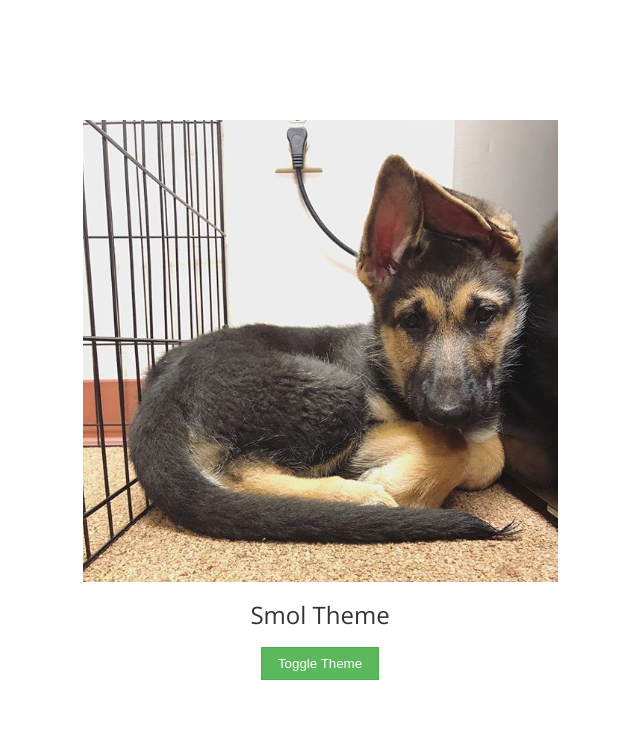
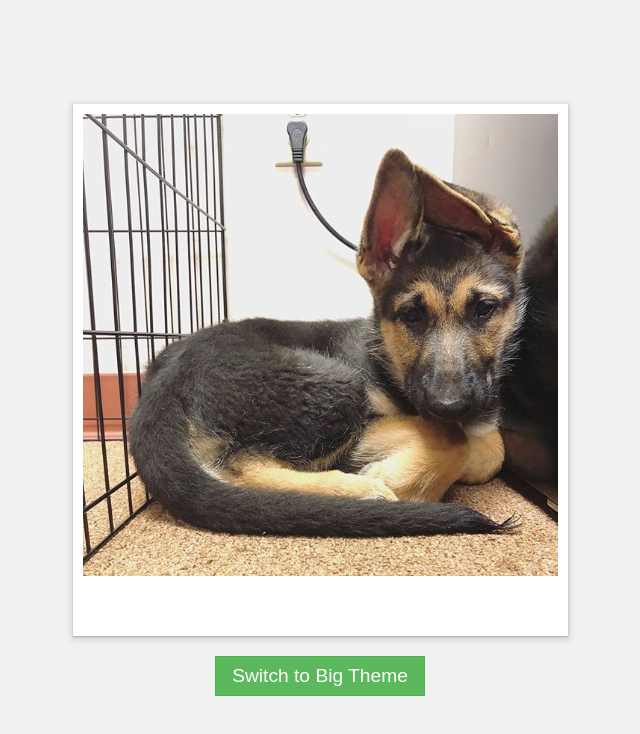
Before and after one commit to jacobsowles/react-context-api-demo, a React (Create React App) app: page / in a window 1280 px wide. Shown: the top 734 px of the page, without its empty margins (320-960 px from the left). Built offline with nearby package versions, Linux system fonts and the light colour scheme.

Commit message:
styles: visual tweaks

```diff
--- a/src/components/App/App.css
+++ b/src/components/App/App.css
@@ -6,13 +6,3 @@
   height: 100vh;
   justify-content: center;
 }
-
-.app__smol {
-  background-color: #ffffff;
-  color: #333333;
-}
-
-.app__big {
-  background-color: #333333;
-  color: #ffffff;
-}
--- a/src/components/ThemeIndicator/ThemeIndicator.css
+++ b/src/components/ThemeIndicator/ThemeIndicator.css
@@ -1,13 +1,7 @@
 .theme-indicator {
-  font-weight: 300;
+  background: #ffffff;
+  box-shadow: 0 1px 2px 0 rgba(60, 64, 67, 0.3),
+    0 2px 6px 2px rgba(60, 64, 67, 0.15);
+  margin-bottom: 20px;
+  padding: 10px 10px 60px 10px;
 }
-
-.theme-indicator__smol {
-  color: #333333;
-  font-size: 1.5em;
-}
-
-.theme-indicator__big {
-  color: #ffffff;
-  font-size: 3em;
-}
--- a/src/components/ThemeIndicator/ThemeIndicator.js
+++ b/src/components/ThemeIndicator/ThemeIndicator.js
@@ -1,27 +1,14 @@
-import classNames from "classnames";
 import React from "react";
 
 import withTheme from "../../withTheme";
 import "./ThemeIndicator.css";
 
-const ThemeIndicator = ({ themeContext }) => {
-  return (
-    <>
-      <img
-        src={`./${themeContext.name}-puppy.png`}
-        alt={`${themeContext.name} puppy`}
-      />
-      <h1
-        className={classNames(
-          "theme-indicator",
-          `theme-indicator__${themeContext.name}`
-        )}
-      >
-        {themeContext.name.charAt(0).toUpperCase() + themeContext.name.slice(1)}{" "}
-        Theme
-      </h1>
-    </>
-  );
-};
+const ThemeIndicator = ({ themeContext }) => (
+  <img
+    alt={`${themeContext.name} puppy`}
+    className="theme-indicator"
+    src={`./${themeContext.name}-puppy.png`}
+  />
+);
 
 export default withTheme(ThemeIndicator);
--- a/src/components/ThemeToggle/ThemeToggle.css
+++ b/src/components/ThemeToggle/ThemeToggle.css
@@ -1,31 +1,15 @@
 .theme-toggle {
-  border: 1px solid #e6e6e6;
+  background-color: #5cb85c;
+  border: 1px solid #4cae4c;
+  color: #ffffff;
+  font-size: 1.2em;
+  font-weight: 300;
   padding: 8px 16px;
 }
 
 .theme-toggle:hover {
+  background-color: #449d44;
+  border-color: #398439;
   cursor: pointer;
   transition: 0.3s;
 }
-
-.theme-toggle__smol {
-  background-color: #5cb85c;
-  border-color: #4cae4c;
-  color: #ffffff;
-}
-
-.theme-toggle__smol:hover {
-  background-color: #449d44;
-  border-color: #398439;
-}
-
-.theme-toggle__big {
-  background-color: #ffffff;
-  border-color: #e6e6e6;
-  color: #333333;
-}
-
-.theme-toggle__big:hover {
-  background-color: #e6e6e6;
-  border-color: #d3d3d3;
-}
--- a/src/components/ThemeToggle/ThemeToggle.js
+++ b/src/components/ThemeToggle/ThemeToggle.js
@@ -1,4 +1,3 @@
-import classNames from "classnames";
 import React from "react";
 
 import withTheme from "../../withTheme";
@@ -6,14 +5,8 @@ import "./ThemeToggle.css";
 
 const ThemeToggle = ({ themeContext }) => {
   return (
-    <button
-      className={classNames(
-        "theme-toggle",
-        `theme-toggle__${themeContext.name}`
-      )}
-      onClick={themeContext.toggleTheme}
-    >
-      Toggle Theme
+    <button className="theme-toggle" onClick={themeContext.toggleTheme}>
+      Switch to {themeContext.name === "smol" ? "Big" : "Smol"} Theme
     </button>
   );
 };
--- a/src/index.css
+++ b/src/index.css
@@ -1,6 +1,7 @@
 @import url("https://fonts.googleapis.com/css?family=Open+Sans:300,400");
 
 body {
+  background: #f1f1f1;
   font-family: "Open Sans", sans-serif;
   margin: 0;
   padding: 0;
```
